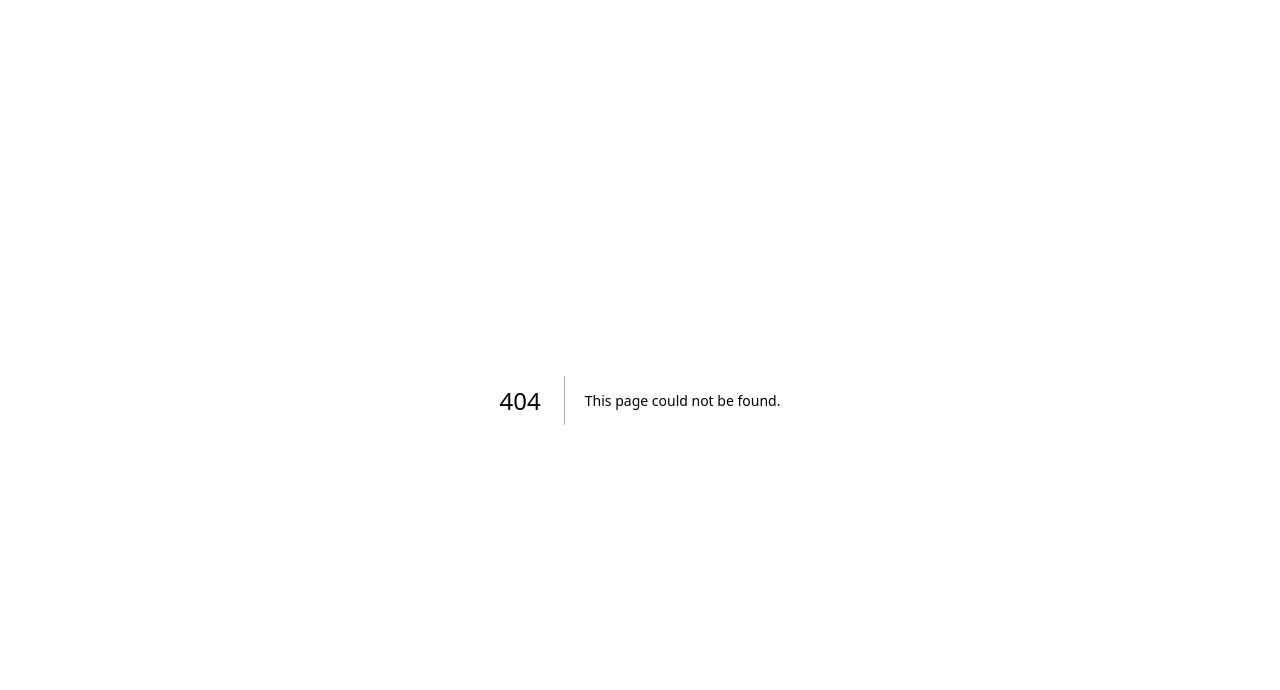
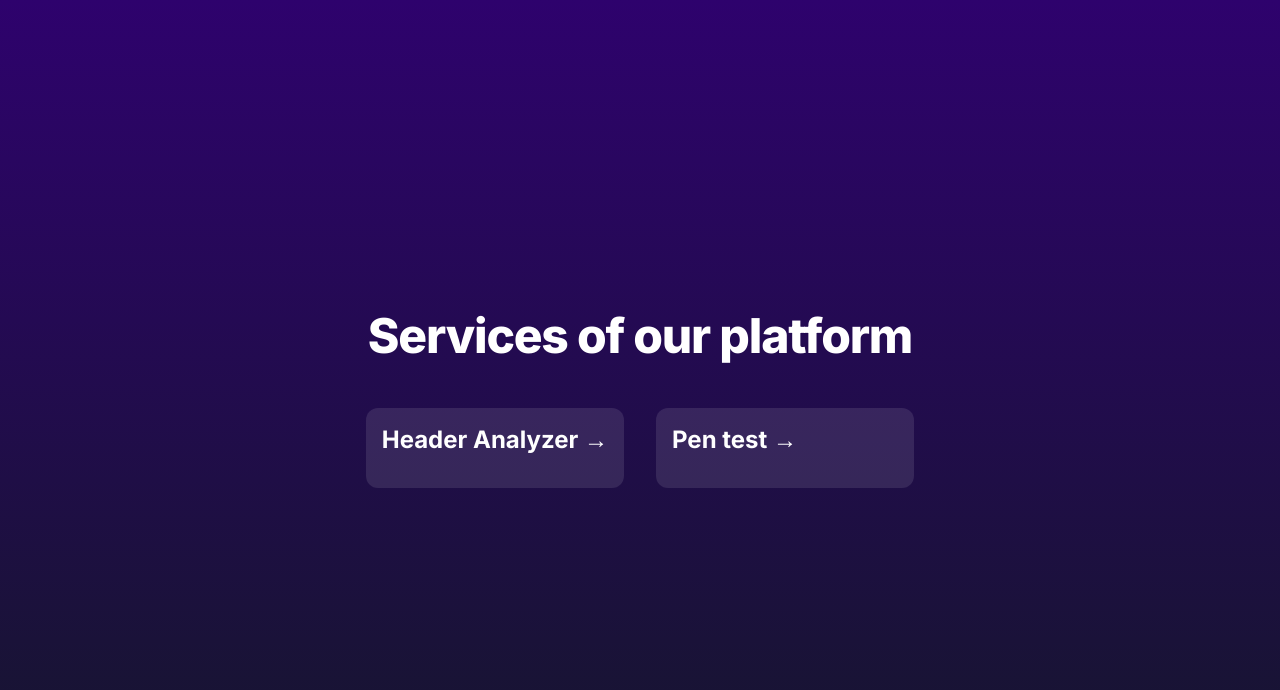
Before and after one commit to MoayadMaher/shield_stack, a Next.js app: page /services in a window 1280 px wide. Before the commit this address had no page. Shown: the top 690 px of the page. Built offline with nearby package versions, Linux system fonts and the light colour scheme.

Commit message:
Middleware setup for protect services

```diff
--- a/src/app/login/page.tsx
+++ b/src/app/login/page.tsx
@@ -3,11 +3,14 @@
 import GoogleButton from "react-google-button";
 import { signIn, signOut } from "next-auth/react";
 import { redirect } from "next/navigation";
+import { NextResponse } from "next/server";
 
 export default function LoginPage() {
-  const handleSignIn = () => {
-    signIn("google");
-    redirect("/");
+  const handleSignOut = () => {
+    signOut();
+    document.cookie = "";
+    localStorage.clear();
+    NextResponse.redirect("/");
   };
 
   return (
@@ -17,12 +20,12 @@ export default function LoginPage() {
           It’s a good choice enjoy the website and erase my number
         </h1>
         <div className="grid grid-cols-1 gap-4 sm:grid-cols-2 md:gap-8">
-          <GoogleButton onClick={handleSignIn} />
+          <GoogleButton onClick={() => signIn("google")} />
           <button
-            onClick={() => signOut()}
+            onClick={handleSignOut}
             className="rounded-md bg-white px-4 py-2 text-black"
           >
-            Back to My live
+            Sign Out
           </button>
         </div>
       </div>
--- a/src/app/page.tsx
+++ b/src/app/page.tsx
@@ -11,7 +11,7 @@ export default function HomePage() {
         <div className="grid grid-cols-1 gap-4 sm:grid-cols-2 md:gap-8">
           <Link
             className="flex max-w-xs flex-col gap-4 rounded-xl bg-white/10 p-4 text-white hover:bg-white/20"
-            href="header-analyzer"
+            href="services/header-analyzer"
           >
             <h3 className="text-2xl font-bold">Header Analyzer →</h3>
             <div className="text-lg">
--- /dev/null
+++ b/src/app/services/page.tsx
@@ -0,0 +1,31 @@
+import Link from "next/link";
+
+export default function Page() {
+  return (
+    <div>
+      <main className="flex min-h-screen flex-col items-center justify-center bg-gradient-to-b from-[#2e026d] to-[#15162c] text-white">
+        <div className="container flex flex-col items-center justify-center gap-12 px-4 py-16 ">
+          <h1 className="text-5xl font-extrabold tracking-tight text-white ">
+            Services of our platform
+          </h1>
+          <div className="grid grid-cols-1 gap-4 sm:grid-cols-2 md:gap-8">
+            <Link
+              className="flex max-w-xs flex-col gap-4 rounded-xl bg-white/10 p-4 text-white hover:bg-white/20"
+              href="services/header-analyzer"
+            >
+              <h3 className="text-2xl font-bold">Header Analyzer →</h3>
+              <div className="text-lg"></div>
+            </Link>
+            <Link
+              className="flex max-w-xs flex-col gap-4 rounded-xl bg-white/10 p-4 text-white hover:bg-white/20"
+              href="/login"
+            >
+              <h3 className="text-2xl font-bold">Pen test →</h3>
+              <div className="text-lg"></div>
+            </Link>
+          </div>
+        </div>
+      </main>
+    </div>
+  );
+}
--- a/src/server/auth.ts
+++ b/src/server/auth.ts
@@ -47,6 +47,12 @@ export const authOptions: NextAuthOptions = {
       },
     }),
   },
+  session: {
+    strategy: "jwt",
+  },
+  jwt: {
+    secret: process.env.NEXTAUTH_SECRET,
+  },
   adapter: PrismaAdapter(db) as Adapter,
   providers: [
     DiscordProvider({
```
Also changed, not shown: src/middleware.ts (added, +16 -0 lines), src/app/services/header-analyzer/api/analyzer.ts (renamed from src/app/header-analyzer/api/analyzer.ts), src/app/services/header-analyzer/page.tsx (renamed from src/app/header-analyzer/page.tsx).
